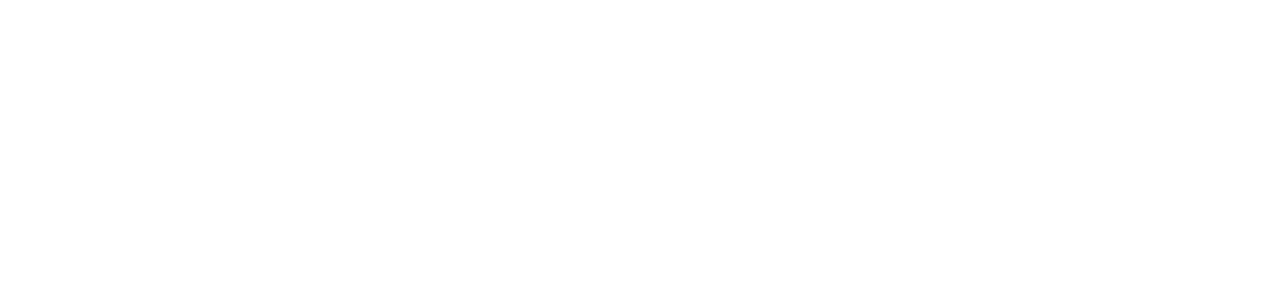
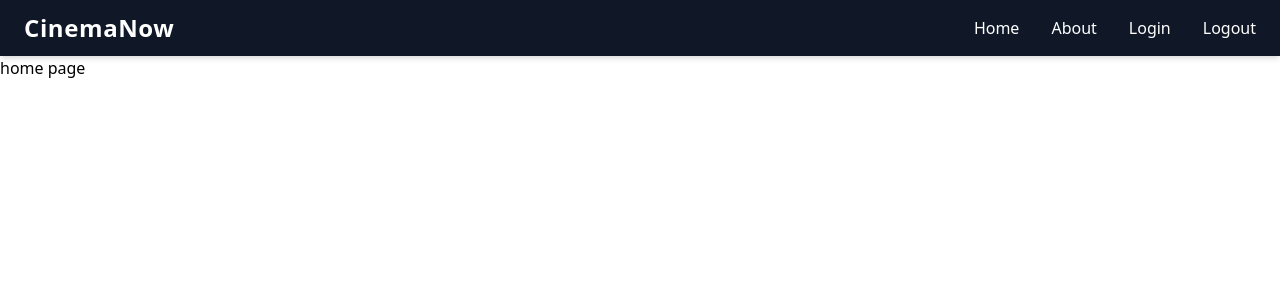
Before and after one commit to vaibhavRaj7667/Movie-Reservation-System, a React (Vite) app in the folder frontend/: page /home in a window 1280 px wide. Before the commit this address had no page. Shown: the top 300 px of the page. Built offline with nearby package versions, Linux system fonts and the light colour scheme.

Commit message:
feat: add CORS support, implement login functionality with notifications, and create Home, Navbar, and Footer components

```diff
--- a/frontend/package.json
+++ b/frontend/package.json
@@ -15,6 +15,7 @@
     "react-dom": "^19.1.0",
     "react-hook-form": "^7.57.0",
     "react-router-dom": "^7.6.1",
+    "react-toastify": "^11.0.5",
     "tailwindcss": "^4.1.8"
   },
   "devDependencies": {
--- a/frontend/src/App.jsx
+++ b/frontend/src/App.jsx
@@ -1,6 +1,7 @@
 import { useState } from 'react'
 import Login from './components/Login'
 import { Route, Routes } from 'react-router-dom'
+import Home from './components/pages/Home'
 
 
 function App() {
@@ -11,7 +12,7 @@
 
         <Routes>
           <Route path='/' element={<Login/>} />
-
+          <Route path='/home' element={<Home/>}  />
 
         </Routes>
 
--- a/frontend/src/components/Login.jsx
+++ b/frontend/src/components/Login.jsx
@@ -1,14 +1,52 @@
 import React,{useState, useEffect} from 'react'
 import {Link, useNavigate} from 'react-router-dom'
 import { useForm } from 'react-hook-form'
-
-const textcount =0
+import { ToastContainer, toast } from 'react-toastify'
 
 const Login = () => {
     const navigate = useNavigate()
     const {register, handleSubmit, formState} = useForm()
     const {errors} = formState;
-    const onSubmit =(data)=>console.log(data)
+    const [logins, setlogins] = useState(true)
+
+    const onSubmit = async (data) => {
+    try {
+        setlogins(false)
+        const response = await fetch("http://127.0.0.1:8000/api/token/", {
+            method: "POST",
+            headers: {
+                "Content-Type": "application/json",
+            },
+            body: JSON.stringify(data),
+        });
+
+        const result = await response.json()
+        if (!response.ok) {
+            toast.error(result.detail || "Login failed. Please check your credentials.")
+            setlogins(true)
+            return
+
+        }
+        setlogins(!logins)
+
+        localStorage.setItem('access', result.access)
+        localStorage.setItem('refresh', result.refresh)
+        toast.success("Login successful!")
+
+        setTimeout(() => {
+                navigate('/home')
+            }, 1000)
+
+
+
+        console.log("Login successful:", result);
+    } catch (error) {
+        toast.error("An error occurred. Please try again.")
+        console.error("Login failed:", error);
+    }
+}
+
+
 
 
   return (
@@ -25,12 +63,12 @@
                         <form onSubmit={handleSubmit(onSubmit)} noValidate className="flex flex-col gap-4">
                             <input
                                 type="email"
-                                placeholder="Email"
-                                {...register("email", { required: { value: true, message: "Email is required" } })}
+                                placeholder="email"
+                                {...register("username", { required: { value: true, message: "Email is required" } })}
 
                                 className="px-4 py-2 rounded bg-gray-800 text-white focus:outline-none"
                             />
-                            <p className="text-red-400 text-sm">{errors.email?.message}</p>
+                            <p className="text-red-400 text-sm">{errors.username?.message}</p>
                             <input
                                 type="password"
                                 placeholder="Password"
@@ -38,15 +76,18 @@
                                 className="px-4 py-2 rounded bg-gray-800 text-white focus:outline-none"
                             />
                             <p className="text-red-400 text-sm">{errors.password?.message}</p>
+
                             <button
                                 type="submit"
                                 className="bg-amber-500 text-white font-bold py-2 rounded hover:bg-amber-600 transition"
                             >
-                                Login
+                                {logins?"Login":"Logging in..."}
                             </button>
                         </form>
                     </div>
 
+
+                     <ToastContainer />
                 </div>
 
             </div>
--- /dev/null
+++ b/frontend/src/components/custom/Footer.jsx
@@ -0,0 +1,11 @@
+import React from 'react'
+
+const Footer = () => {
+  return (
+    <div>
+
+    </div>
+  )
+}
+
+export default Footer
--- /dev/null
+++ b/frontend/src/components/custom/Navbar.jsx
@@ -0,0 +1,32 @@
+import React from 'react'
+import { Link } from 'react-router-dom'
+
+const Navbar = () => {
+  return (
+
+    <nav className="bg-gray-900 px-6 py-3 flex items-center justify-between shadow-md">
+
+      <div>
+        <Link to="/home" className="text-2xl font-bold text-white tracking-wide">CinemaNow</Link>
+      </div>
+
+      <ul className="flex space-x-8">
+        <li>
+          <Link to="#" className="text-white hover:text-yellow-400 transition-colors">Home</Link>
+        </li>
+        <li>
+          <Link to="#" className="text-white hover:text-yellow-400 transition-colors">About</Link>
+        </li>
+        <li>
+          <Link to="#" className="text-white hover:text-yellow-400 transition-colors">Login</Link>
+        </li>
+        <li>
+          <Link to="#" className="text-white hover:text-yellow-400 transition-colors">Logout</Link>
+        </li>
+      </ul>
+
+    </nav>
+  )
+}
+
+export default Navbar
--- /dev/null
+++ b/frontend/src/components/pages/Home.jsx
@@ -0,0 +1,16 @@
+import React from 'react'
+import Navbar from '../custom/Navbar'
+
+const Home = () => {
+
+
+
+  return (
+    <div>
+      <Navbar/>
+      <h1>home page</h1>
+    </div>
+  )
+}
+
+export default Home
```
Also changed, not shown: 2 other files (tests, documents, lock files or other folders).
